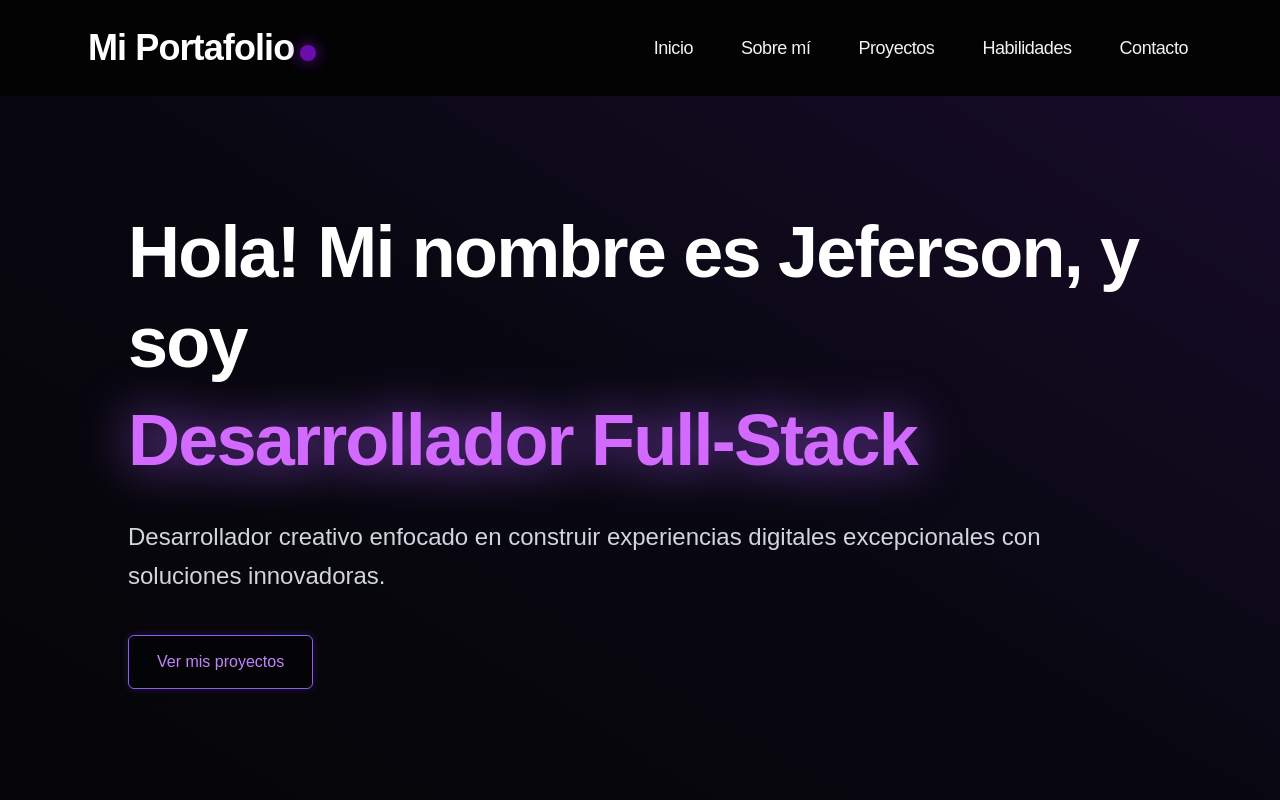
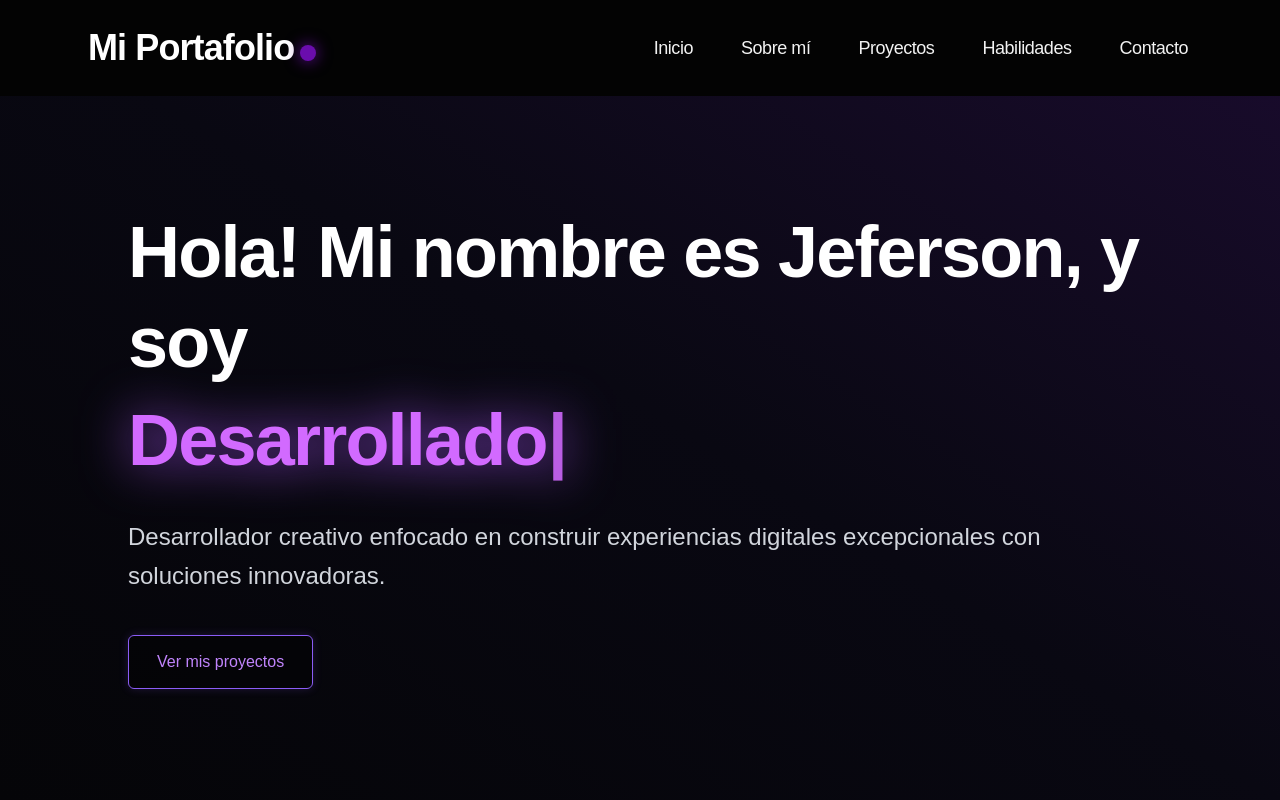
Before and after one commit to JefersonDominguez/mi-portafolio, a Next.js app: page / in a window 1280 px wide. Shown: the top 800 px of the page. Built offline with nearby package versions, Linux system fonts and the light colour scheme.

Commit message:
mejora de footer, animacion en hero.jsx, se agrega github en footer

```diff
--- a/package.json
+++ b/package.json
@@ -12,7 +12,8 @@
     "next": "16.2.12",
     "react": "19.2.4",
     "react-dom": "19.2.4",
-    "react-icons": "^5.7.0"
+    "react-icons": "^5.7.0",
+    "typewriter-effect": "^2.22.0"
   },
   "devDependencies": {
     "@tailwindcss/postcss": "^4",
--- a/src/components/Footer.jsx
+++ b/src/components/Footer.jsx
@@ -1,5 +1,5 @@
 import React from 'react';
-import { FaFacebookF, FaTwitter, FaInstagram, FaLinkedinIn, FaWhatsapp } from 'react-icons/fa';
+import { FaFacebookF, FaGithub, FaLinkedinIn, FaWhatsapp } from 'react-icons/fa';
 
 export default function Footer() {
   const currentYear = new Date().getFullYear();
@@ -16,9 +16,9 @@ export default function Footer() {
       label: 'Facebook'
     },
     {
-      icon: FaInstagram,
-      href: 'https://www.instagram.com/jeferson_dominguez1?igsh=djdqdXRlZHRncmF3',
-      label: 'Instagram'
+      icon: FaGithub,
+      href: 'https://github.com/JefersonDominguez',
+      label: 'GitHub'
     },
     {
       icon: FaLinkedinIn,
--- a/src/components/Hero.jsx
+++ b/src/components/Hero.jsx
@@ -1,20 +1,38 @@
+'use client'; // Necesario en Next.js para usar interactividad e hooks
+
 import Link from 'next/link';
+import Typewriter from 'typewriter-effect';
 
 export default function Hero() {
   return (
-    <section className="min-h-screen w-full bg-[#050508] bg-gradient-to-tr from-[#050508] via-[#090812] to-[#1a0b2e] text-white flex items-center pt-24 px-6 md:px-20 lg:px-32">
-      <div className=" space-y-6 center max-w-6xl mx-auto text-center md:text-left">
+    <section
+      id="inicio"
+      className="min-h-screen w-full bg-[#050508] bg-gradient-to-tr from-[#050508] via-[#090812] to-[#1a0b2e] text-white flex items-center pt-24 px-6 md:px-20 lg:px-32"
+    >
+      <div className="space-y-6 max-w-6xl mx-auto text-center md:text-left w-full">
 
-        {/* TITULAR PRINCIPAL */}
+        {/* TITULAR PRINCIPAL CON ANIMACIÓN */}
         <h1 className="text-4xl md:text-6xl lg:text-7xl font-extrabold tracking-tight leading-tight">
           Hola! Mi nombre es Jeferson, y soy{' '}
-          <span className="block mt-2 text-[#a855f7] drop-shadow-[0_0_25px_rgba(168,85,247,0.85)] filter brightness-125">
-            Desarrollador Full-Stack
+          <span className="inline-block md:block mt-2 text-[#a855f7] drop-shadow-[0_0_25px_rgba(168,85,247,0.85)] filter brightness-125 min-h-[1.2em]">
+            <Typewriter
+              options={{
+                strings: [
+                  'Desarrollador Full-Stack',
+                  'Desarrollador Web',
+                  'Creador de Soluciones Software'
+                ],
+                autoStart: true,
+                loop: true,
+                delay: 75,
+                deleteSpeed: 50,
+              }}
+            />
           </span>
         </h1>
 
         {/* DESCRIPCIÓN */}
-        <p className="text-gray-300 text-lg md:text-2xl  font-normal leading-relaxed pt-2">
+        <p className="text-gray-300 text-lg md:text-2xl font-normal leading-relaxed pt-2">
           Desarrollador creativo enfocado en construir experiencias digitales excepcionales con soluciones innovadoras.
         </p>
 
```
Also changed, not shown: 1 other file (tests, documents, lock files or other folders).
